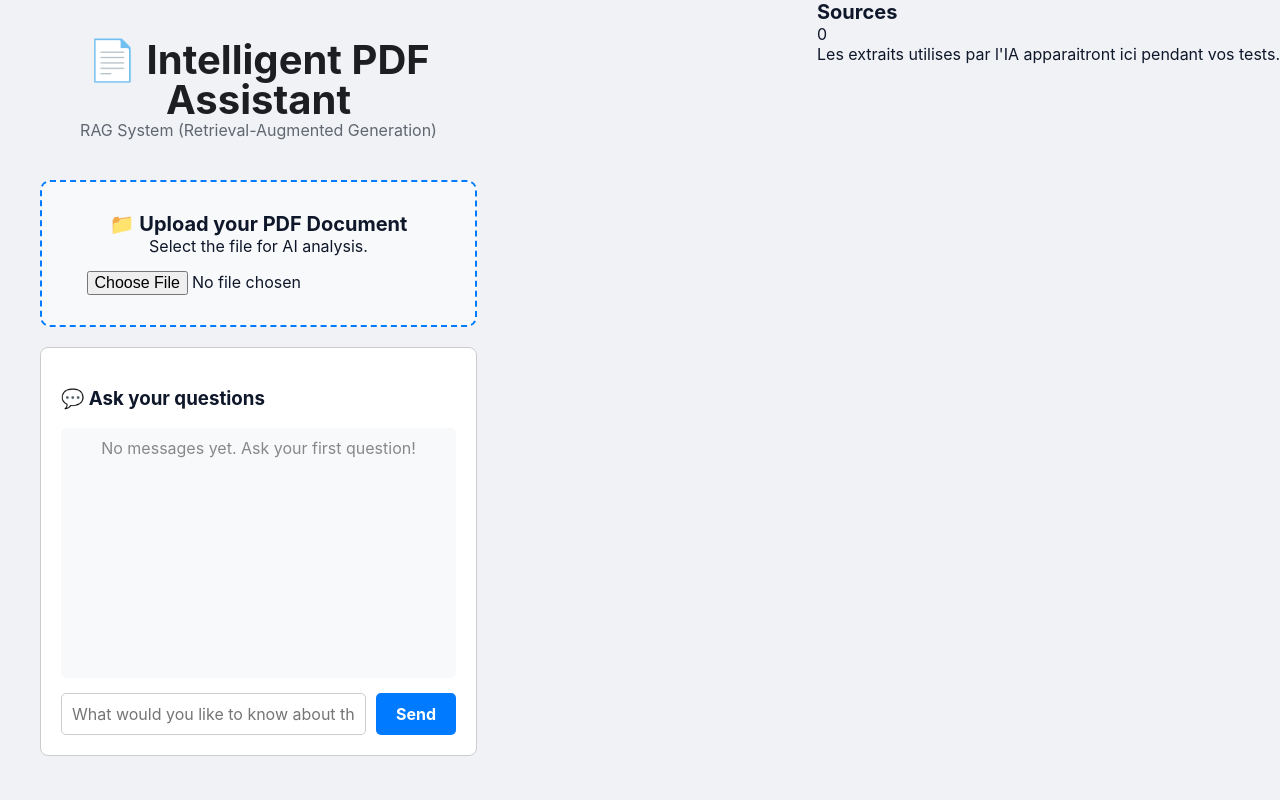
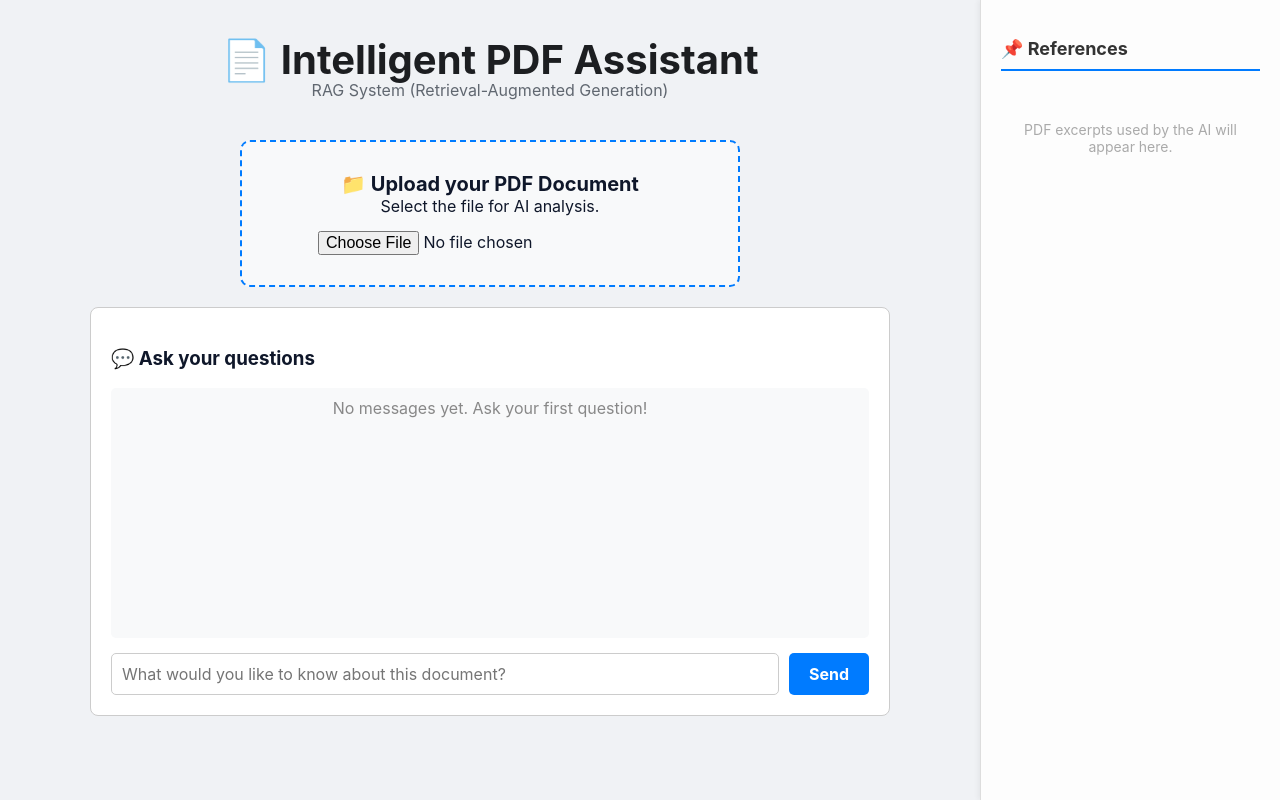
Before and after one commit to iyed-jloud/systeme-rag-pdf, a React app in the folder frontend/: page / in a window 1280 px wide. Built offline with nearby package versions, Linux system fonts and the light colour scheme; the HTML template or start-up script is replaced by a standard one.

Commit message:
Update SourcePanel.jsx

```diff
--- a/frontend/src/COMPONENTS/SourcePanel.jsx
+++ b/frontend/src/COMPONENTS/SourcePanel.jsx
@@ -1,28 +1,33 @@
 function SourcePanel({ sources }) {
   return (
-    <aside className="source-panel" aria-label="Sources consultees">
-      <div className="panel-heading">
-        <h2>Sources</h2>
-        <span>{sources.length}</span>
-      </div>
-
-      {sources.length > 0 ? (
-        <div className="source-list">
-          {sources.map((source, index) => (
-            <article key={`${source.page}-${index}`} className="source-card">
-              <span>Extrait {index + 1}</span>
-              <p>{source.text}</p>
-              {source.page && <small>Page {source.page}</small>}
-            </article>
+    <div style={styles.panel}>
+      <h3 style={styles.title}>📌 References</h3>
+      {sources && sources.length > 0 ? (
+        <div style={styles.sourceList}>
+          {sources.map((src, index) => (
+            <div key={index} style={styles.sourceCard}>
+              <span style={styles.badge}>Excerpt #{index + 1}</span>
+              <p style={styles.text}>"{src.text}"</p>
+              {src.page && <small style={styles.page}>Page: {src.page}</small>}
+            </div>
           ))}
         </div>
       ) : (
-        <p className="empty-state">
-          Les extraits utilises par l'IA apparaitront ici pendant vos tests.
-        </p>
+        <p style={styles.empty}>PDF excerpts used by the AI will appear here.</p>
       )}
-    </aside>
+    </div>
   );
 }
 
+const styles = {
+  panel: { width: '300px', backgroundColor: '#fdfdfd', borderLeft: '1px solid #ddd', padding: '20px', height: '100vh', position: 'fixed', right: 0, top: 0, overflowY: 'auto', boxShadow: '-2px 0 5px rgba(0,0,0,0.05)' },
+  title: { fontSize: '18px', color: '#333', borderBottom: '2px solid #007bff', paddingBottom: '10px', marginBottom: '20px' },
+  sourceList: { display: 'flex', flexDirection: 'column', gap: '15px' },
+  sourceCard: { backgroundColor: '#fff', border: '1px solid #eee', borderRadius: '8px', padding: '12px', boxShadow: '0 2px 4px rgba(0,0,0,0.05)' },
+  badge: { backgroundColor: '#e7f3ff', color: '#007bff', fontSize: '10px', fontWeight: 'bold', padding: '2px 6px', borderRadius: '4px', textTransform: 'uppercase' },
+  text: { fontSize: '13px', color: '#555', fontStyle: 'italic', margin: '10px 0' },
+  page: { color: '#888', fontSize: '11px' },
+  empty: { color: '#aaa', fontSize: '14px', textAlign: 'center', marginTop: '50px' }
+};
+
 export default SourcePanel;
```
